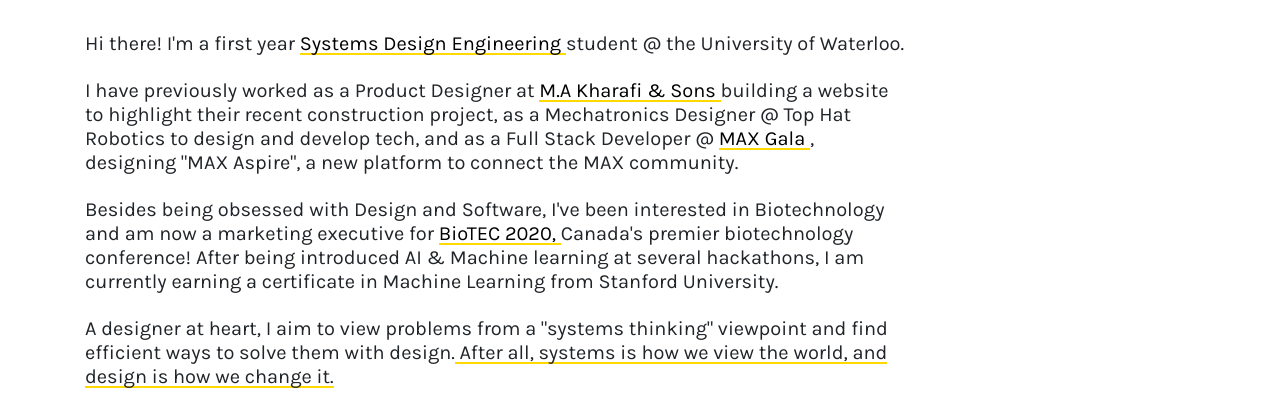
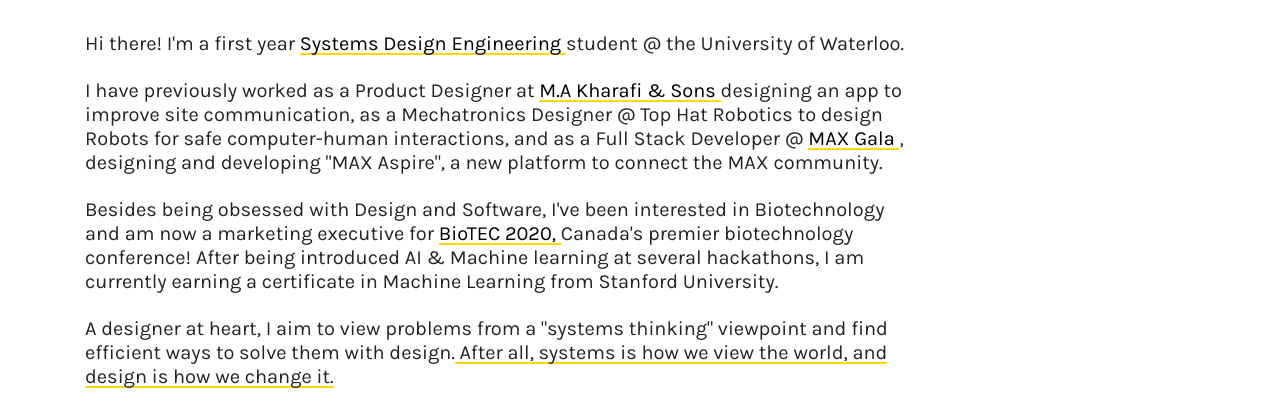
Before and after one commit to malakali542/Site, a plain HTML site: page index.html in a window 1280 px wide. Shown: the part 339-733 px from the top of the page. Drawn offline with nearby package versions, Linux system fonts and the light colour scheme; a web font is replaced by a local one.

Commit message:
changes to html files

```diff
--- a/index.html
+++ b/index.html
@@ -86,8 +86,8 @@
         <div class="col-12 col-lg-9 col-xl-9 justify-content-start" id="bio">
             <h3>Hi there! I'm a first year <span class="highlight-raise"><a href="https://uwaterloo.ca/systems-design-engineering/" target="_blank"><span class="link"> Systems Design Engineering </span></a></span> student @ the University of Waterloo. </h3>
                     <h3>I have previously worked as a <span class="job-title"> Product Designer</span> at <span class="highlight-raise"><a href="http://www.makharafi.net/" target="_blank"><span class="link"> M.A Kharafi & Sons </span></a></span>
-                    building a website to highlight their recent construction project, as a <span class="job-title">Mechatronics Designer</span> @ Top Hat Robotics to design and develop tech, and as a
-                    <span class="job-title"> Full Stack Developer </span> @ <span class="highlight-raise"><a href="http://maxgala.com/" target="_blank"><span class="link"> MAX Gala </span></a></span>, designing "MAX Aspire", a new platform to connect the MAX community.</h3>
+                    designing an app to improve site communication, as a <span class="job-title">Mechatronics Designer</span> @ Top Hat Robotics to design Robots for safe computer-human interactions, and as a
+                    <span class="job-title"> Full Stack Developer </span> @ <span class="highlight-raise"><a href="http://maxgala.com/" target="_blank"><span class="link"> MAX Gala </span></a></span>, designing and developing "MAX Aspire", a new platform to connect the MAX community.</h3>
 
                     <h3>Besides being obsessed with Design and Software, I've been interested in Biotechnology and am now a marketing executive for <span class="highlight-raise"><a href="https://www.uwbiotec.ca/" target="_blank"><span class="link">BioTEC 2020, </span></a></span> Canada's premier biotechnology
                     conference! After being introduced AI & Machine learning at several hackathons, I am currently earning a certificate in Machine Learning from Stanford University.</h3>
```
